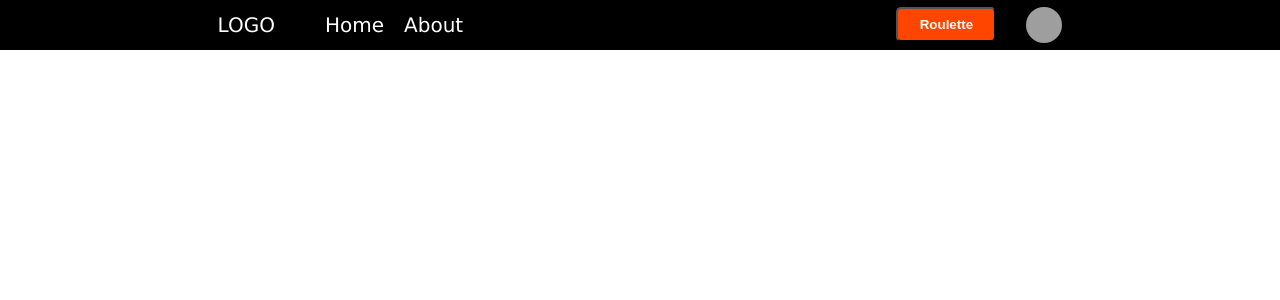
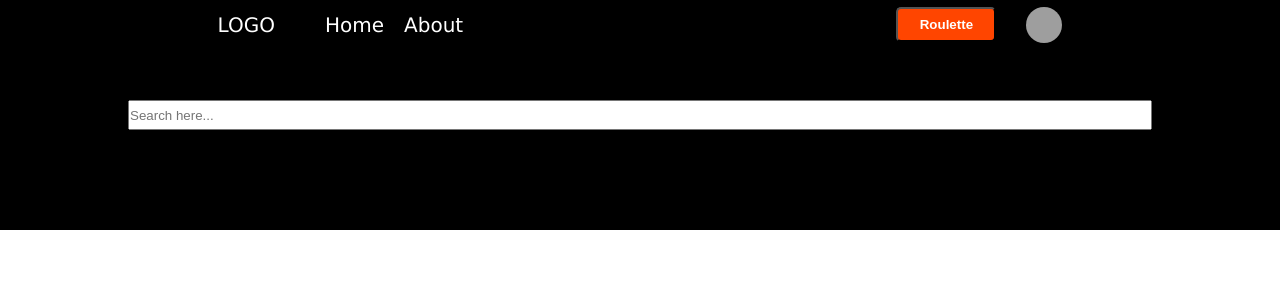
Before and after one commit to Jorfishdan/hackathon-movies, a React (Create React App) app in the folder client/: page / in a window 1280 px wide. Shown: the top 300 px of the page. Built offline with nearby package versions, Linux system fonts and the light colour scheme; grey boxes are pictures that could not be loaded.

Commit message:
mock up of search bar area

```diff
--- a/client/src/components/HomePage/HomePage.js
+++ b/client/src/components/HomePage/HomePage.js
@@ -1,17 +1,16 @@
 // import SearchBar from "../SearchBar/SearchBar";
 // import MovieCard from "../MovieCard";
+import './HomePage.scss';
 function HomePage() {
-    return (
+  return (
     <>
-    <div className="homepage">
-        <form>
-
+      <div className="homepage">
+        <form className="homepage__form">
+          <input classname="homepage__input"type="text" placeholder="Search here..."></input>
         </form>
-
-    </div>
-
+      </div>
     </>
-    )
+  );
 }
 
 export default HomePage;
--- a/client/src/components/HomePage/HomePage.scss
+++ b/client/src/components/HomePage/HomePage.scss
@@ -0,0 +1,19 @@
+@use "../../styles/global" as *;
+
+.homepage{
+    background-color: black;
+    display:flex;
+    justify-content: center;
+
+    &__form {
+        margin-top: 5rem;
+    }
+
+    input {
+       height: 3rem;
+        width: 80vw;
+        margin-bottom: 10rem;
+    }
+
+
+}
--- a/client/src/pages/Homepage/Homepage.js
+++ b/client/src/pages/Homepage/Homepage.js
@@ -3,6 +3,8 @@ import { Link } from "react-router-dom";
 import NavBar from "../../components/NavBar/NavBar";
 import MovieCard from "../../components/MovieCard";
 import SearchBar from "../../components/SearchBar/SearchBar";
+
+// THIS ONE DOESNT WORK
 
 function HomePage() {
     return (
--- a/client/src/pages/Homepage/Homepage.scss
+++ b/client/src/pages/Homepage/Homepage.scss
@@ -1 +1,2 @@
 @use '../../styles/global' as *;
+// THIS ONE DOESN"T WORK
```
